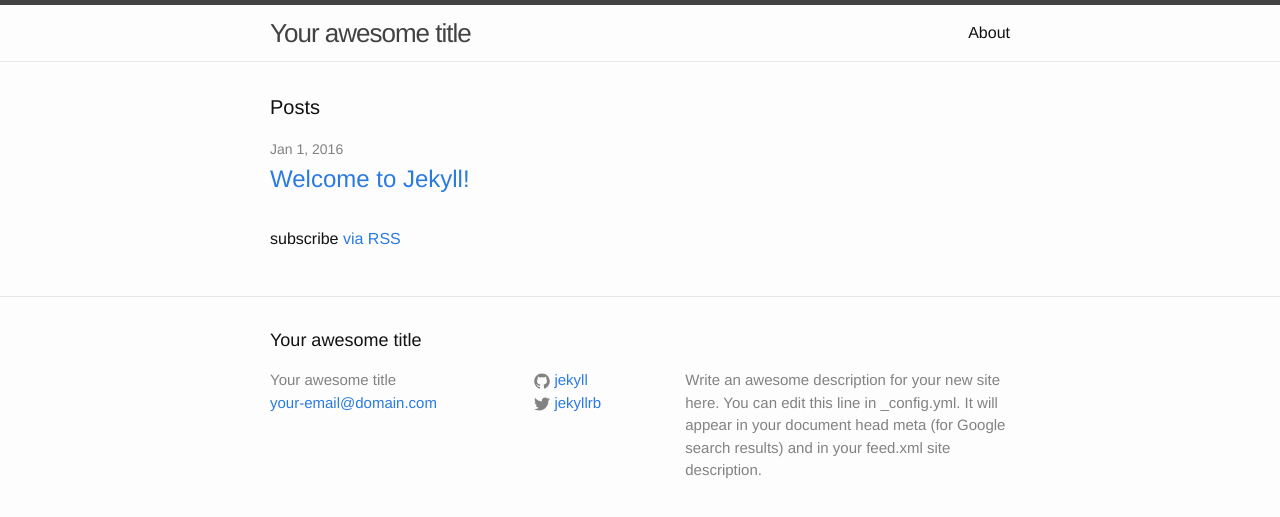
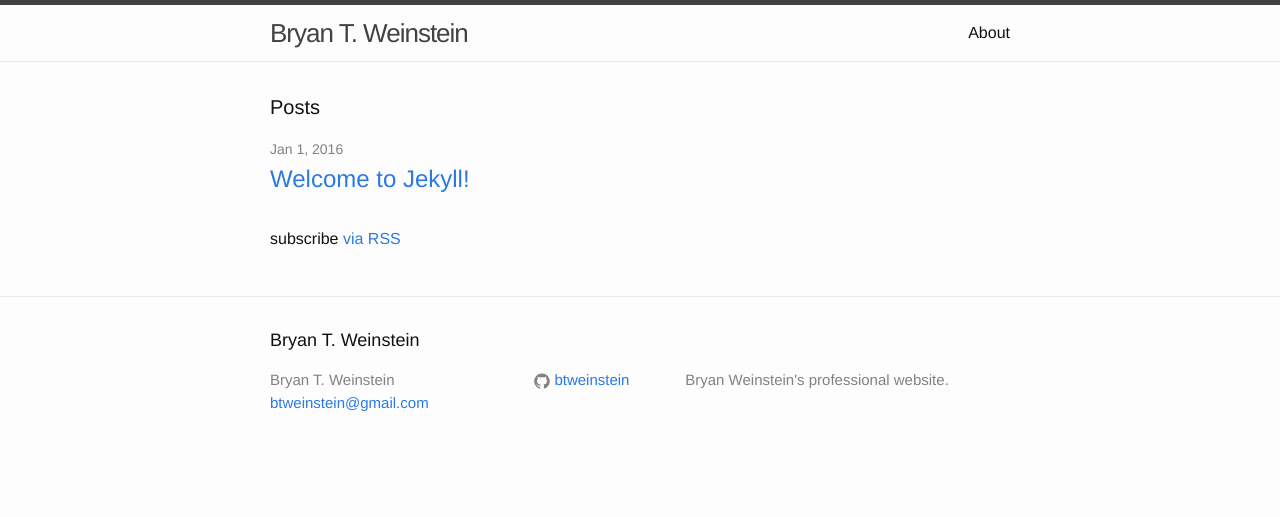
Before and after one commit to btweinstein/btweinstein.github.io, a Jekyll site: the page built from index.html, in a window 1280 px wide. Shown: the top 517 px of the page. Built offline with Jekyll 4.4.1, drawn with Linux system fonts in a browser that asks for light colours.

Commit message:
Changed the config file and added the proper gem file.

```diff
--- a/_config.yml
+++ b/_config.yml
@@ -1,14 +1,12 @@
 # Site settings
-title: Your awesome title
-email: your-email@domain.com
+title: Bryan T. Weinstein
+email: btweinstein@gmail.com
 description: > # this means to ignore newlines until "baseurl:"
-  Write an awesome description for your new site here. You can edit this
-  line in _config.yml. It will appear in your document head meta (for
-  Google search results) and in your feed.xml site description.
+  Bryan Weinstein's professional website.
 baseurl: "" # the subpath of your site, e.g. /blog/
 url: "http://yourdomain.com" # the base hostname & protocol for your site
-twitter_username: jekyllrb
-github_username:  jekyll
+twitter_username:
+github_username:  btweinstein
 
 # Build settings
 markdown: kramdown
```
Also changed, not shown: Gemfile (added, +7 -0 lines).
